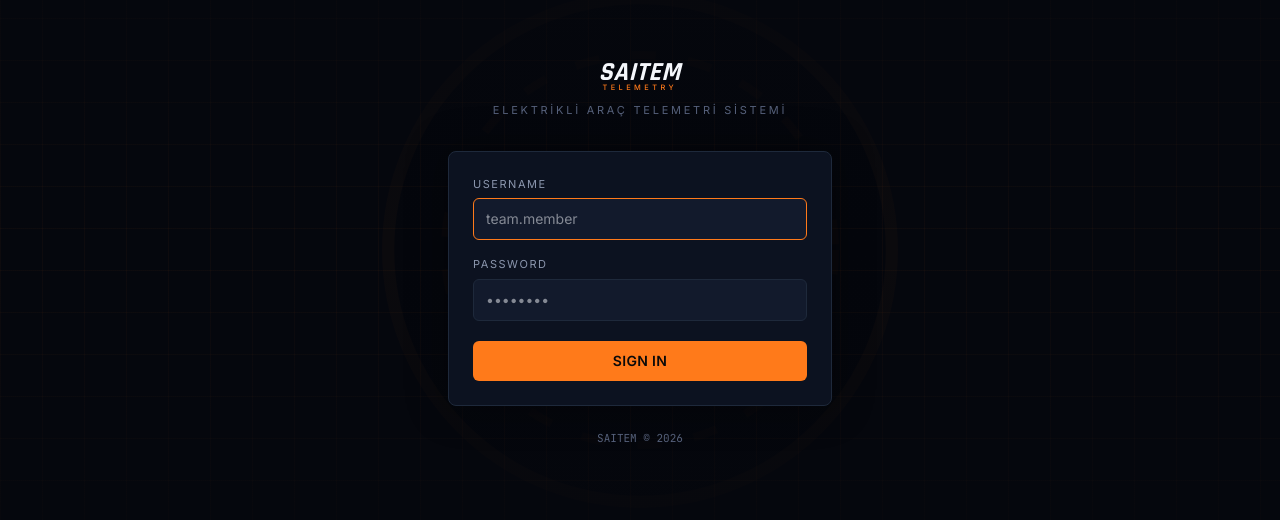
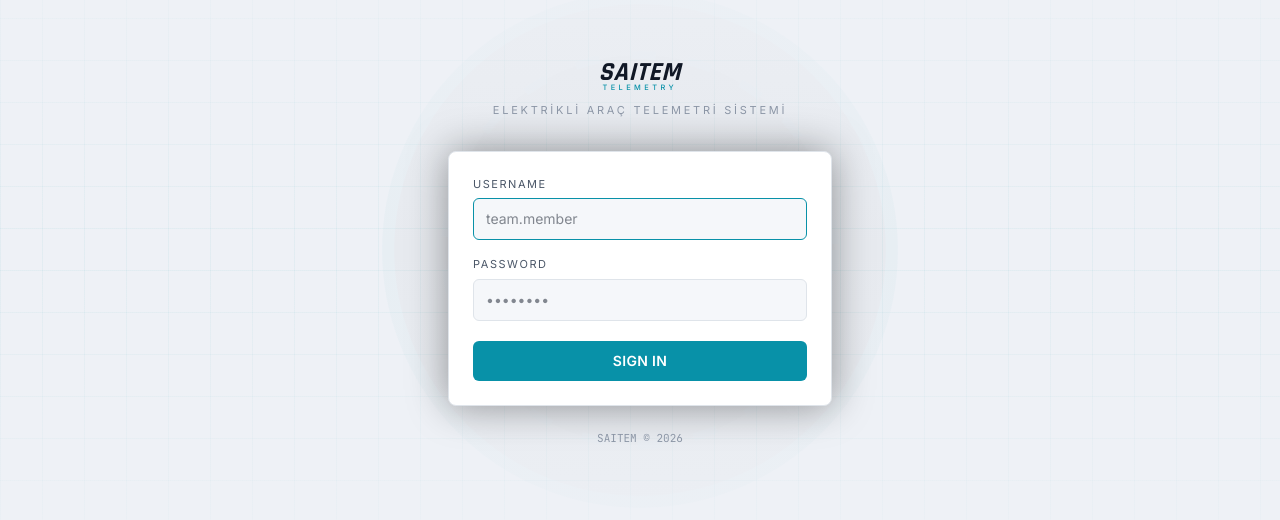
Before and after one commit to NurSima1471/saitem-web2, a Next.js app: page /login in a window 1280 px wide. Shown: the part 150-670 px from the top of the page. Built offline with nearby package versions, Linux system fonts and the light colour scheme.

Commit message:
tema entegresi gelmemişti entegre edildi tekrar

```diff
--- a/app/dashboard/page.tsx
+++ b/app/dashboard/page.tsx
@@ -226,7 +226,7 @@ export default function DashboardPage() {
                 <button
                   onClick={gecmisExportEt}
                   disabled={gecmisExportYukleniyor}
-                  className="text-[11px] uppercase font-semibold border border-[var(--accent)] text-[var(--accent)] hover:bg-[var(--accent)] hover:text-[#0a0a0a] disabled:opacity-50 transition-colors rounded-md px-3 py-1.5"
+                  className="text-[11px] uppercase font-semibold border border-[var(--accent)] text-[var(--accent)] hover:bg-[var(--accent)] hover:text-white disabled:opacity-50 transition-colors rounded-md px-3 py-1.5"
                 >
                   {gecmisExportYukleniyor ? "Exporting..." : "Export CSV"}
                 </button>
--- a/app/globals.css
+++ b/app/globals.css
@@ -1,18 +1,18 @@
 @import "tailwindcss";
 
 :root {
-  --bg-void: #05070d;
-  --bg-panel: #0c1220;
-  --bg-panel-raised: #121a2c;
-  --line: #1e293b;
-  --text-primary: #f5f7fb;
-  --text-secondary: #8b96ad;
-  --text-dim: #55607a;
-  --accent: #ff7a1a;
-  --accent-soft: rgba(255, 122, 26, 0.16);
-  --ok: #22c55e;
-  --warn: #f59e0b;
-  --danger: #ef4444;
+  --bg-void: #eef1f6;
+  --bg-panel: #ffffff;
+  --bg-panel-raised: #f5f7fa;
+  --line: #dfe4ea;
+  --text-primary: #101826;
+  --text-secondary: #4b5768;
+  --text-dim: #8b95a5;
+  --accent: #0891a8;
+  --accent-soft: rgba(8, 145, 168, 0.12);
+  --ok: #16a34a;
+  --warn: #c2790a;
+  --danger: #dc2626;
   --font-display: "Rajdhani", "Arial Narrow", sans-serif;
   --font-body: "Inter", -apple-system, sans-serif;
   --font-mono: "JetBrains Mono", "Consolas", monospace;
@@ -54,13 +54,13 @@ body {
 
 ::selection {
   background: var(--accent);
-  color: #05070d;
+  color: #ffffff;
 }
 
 .bg-grid {
   background-image:
-    linear-gradient(rgba(255, 122, 26, 0.035) 1px, transparent 1px),
-    linear-gradient(90deg, rgba(255, 122, 26, 0.035) 1px, transparent 1px);
+    linear-gradient(rgba(8, 145, 168, 0.05) 1px, transparent 1px),
+    linear-gradient(90deg, rgba(8, 145, 168, 0.05) 1px, transparent 1px);
   background-size: 42px 42px;
 }
 
@@ -84,7 +84,7 @@ body {
 
 input:-webkit-autofill {
   -webkit-text-fill-color: var(--text-primary);
-  -webkit-box-shadow: 0 0 0px 1000px #0c1220 inset;
+  -webkit-box-shadow: 0 0 0px 1000px #ffffff inset;
   transition: background-color 9999s ease-in-out 0s;
 }
 
--- a/app/login/page.tsx
+++ b/app/login/page.tsx
@@ -83,7 +83,7 @@ export default function LoginPage() {
           <button
             type="submit"
             disabled={loading}
-            className="w-full bg-[var(--accent)] hover:brightness-110 disabled:opacity-60 text-[#0a0a0a] font-semibold text-sm rounded-md py-2.5 transition-all tracking-wide"
+            className="w-full bg-[var(--accent)] hover:brightness-110 disabled:opacity-60 text-white font-semibold text-sm rounded-md py-2.5 transition-all tracking-wide"
           >
             {loading ? "SIGNING IN..." : "SIGN IN"}
           </button>
```
